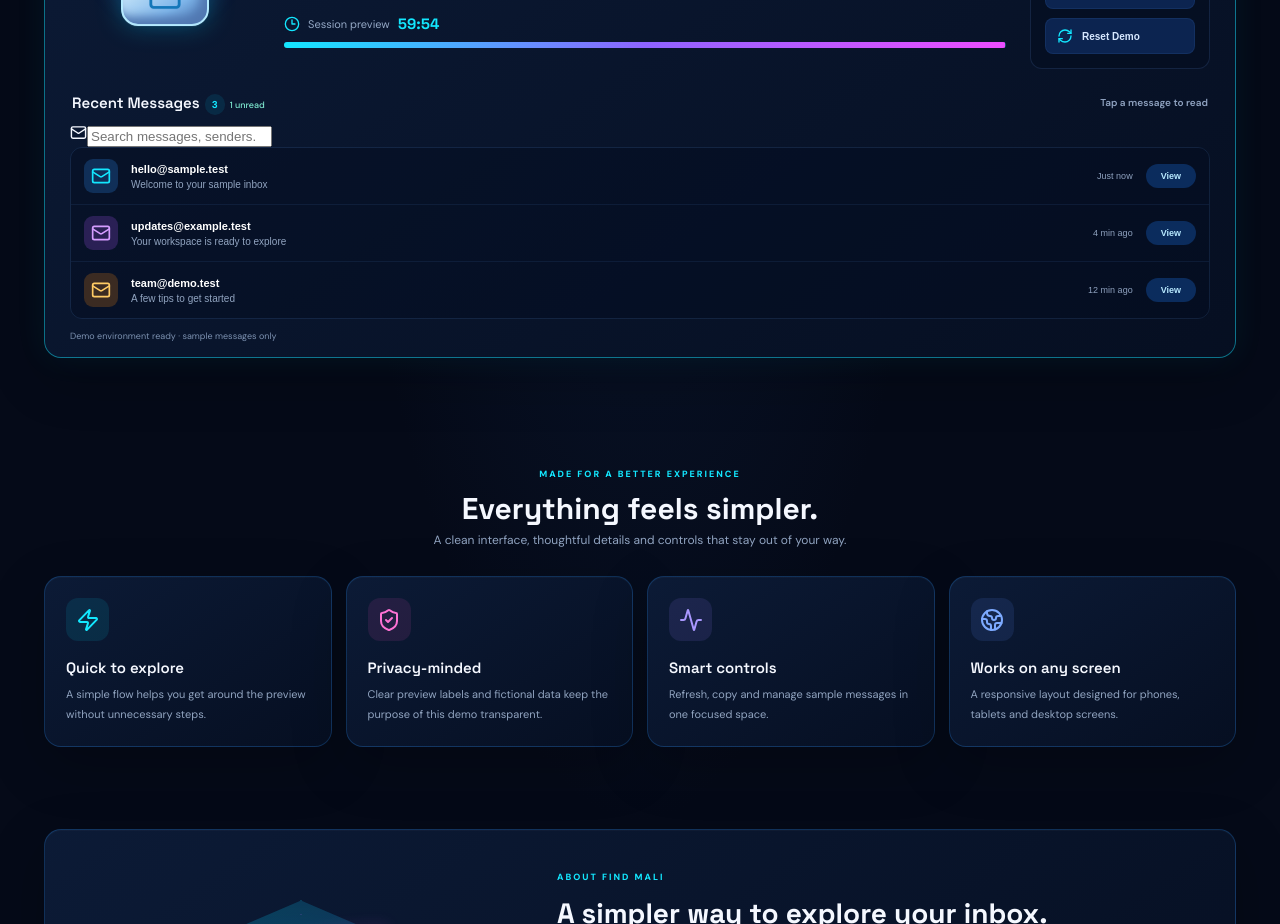
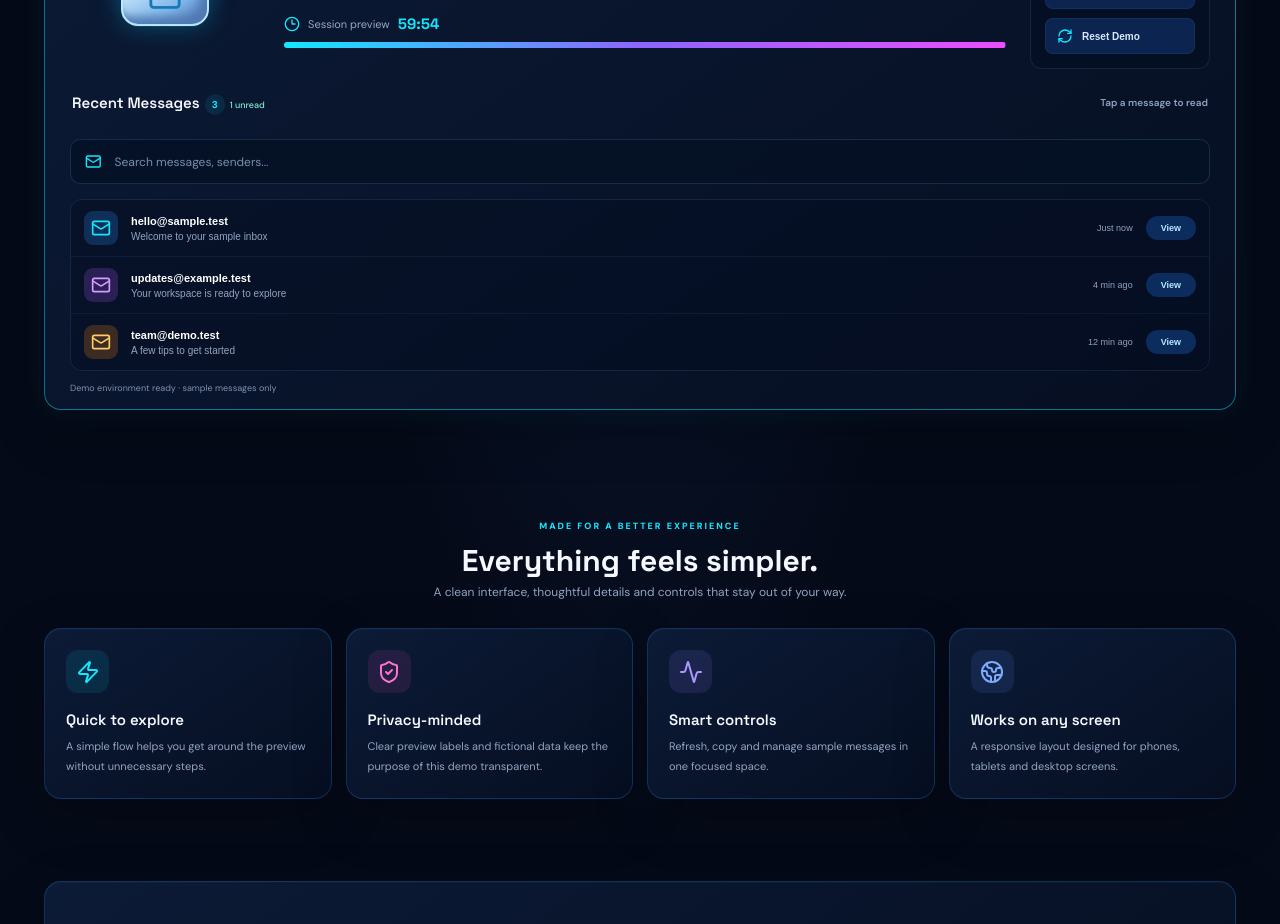
Before and after one commit to sheshandewon-a11y/Find-Mali, a Next.js app: page / in a window 1280 px wide. Shown: the part 1020-1944 px from the top of the page. Built offline with nearby package versions, Linux system fonts and the light colour scheme.

Commit message:
Update global.css

```diff
--- a/styles/global.css
+++ b/styles/global.css
@@ -2090,3 +2090,68 @@ button:disabled:hover {
     transition: none;
   }
 }
+
+/* =========================================
+   FIND MALI - INBOX SEARCH
+========================================= */
+
+.inbox-search {
+  display: flex;
+  align-items: center;
+  gap: 11px;
+  min-height: 45px;
+  padding: 0 14px;
+  margin: 15px 0;
+  border: 1px solid rgba(80, 126, 190, .25);
+  border-radius: 10px;
+  background: rgba(5, 16, 35, .75);
+  color: var(--cyan);
+  transition: border-color .2s, box-shadow .2s;
+}
+
+.inbox-search:focus-within {
+  border-color: rgba(0, 220, 255, .65);
+  box-shadow: 0 0 18px rgba(0, 220, 255, .08);
+}
+
+.inbox-search input {
+  width: 100%;
+  min-width: 0;
+  border: 0;
+  outline: 0;
+  background: transparent;
+  color: #e6efff;
+  font: 12px 'DM Sans', sans-serif;
+}
+
+.inbox-search input::placeholder {
+  color: #778eaf;
+}
+
+.inbox-search button {
+  display: grid;
+  place-items: center;
+  flex: none;
+  width: 30px;
+  height: 30px;
+  border: 0;
+  border-radius: 7px;
+  background: rgba(0, 220, 255, .08);
+  color: var(--cyan);
+  cursor: pointer;
+}
+
+.inbox-search button:hover {
+  background: rgba(0, 220, 255, .17);
+}
+
+@media (max-width: 680px) {
+  .inbox-search {
+    min-height: 43px;
+    margin: 12px 0;
+  }
+
+  .inbox-search input {
+    font-size: 11px;
+  }
+}
```
